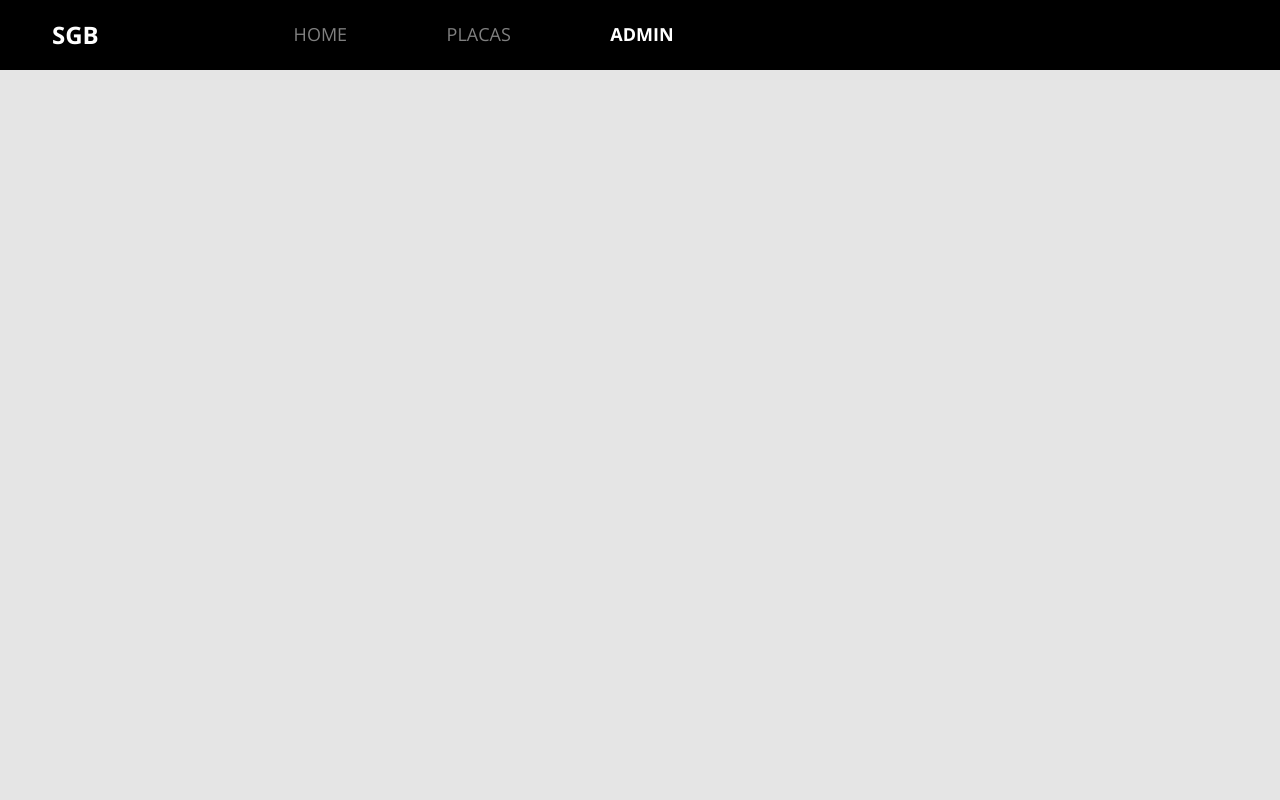
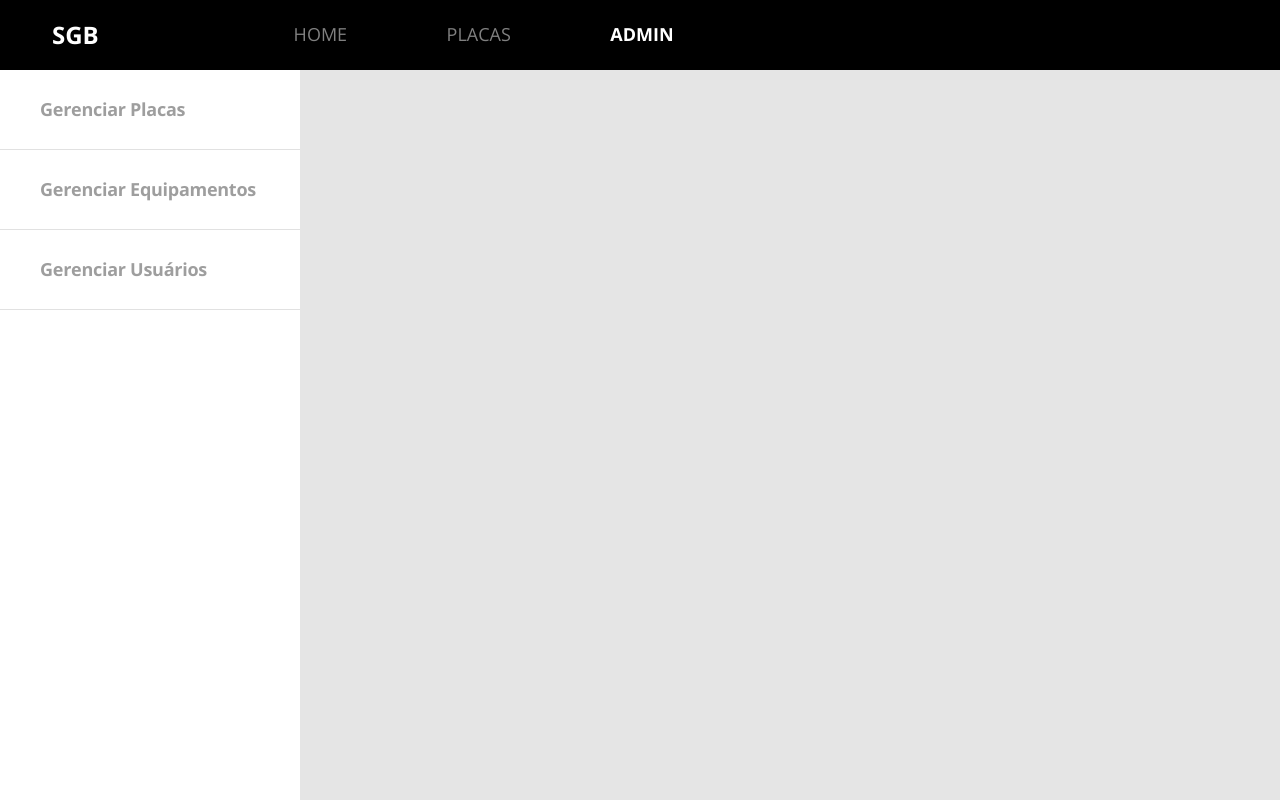
Before and after one commit to RenAxl/sgp, a React (Create React App) app in the folder frontend/: page /admin in a window 1280 px wide. Built offline with nearby package versions, Linux system fonts and the light colour scheme.

Commit message:
Frontend - Navbar Admin Layout and navigation

```diff
--- a/frontend/src/Routes.tsx
+++ b/frontend/src/Routes.tsx
@@ -3,6 +3,7 @@ import Home from "pages/Home";
 import Navbar from "components/Navbar";
 import Boards from "pages/Boards";
 import BoardInformations from "pages/BoardInformations";
+import Admin from "pages/Admin";
 
 const Routes = () => (
   <BrowserRouter>
@@ -17,6 +18,9 @@ const Routes = () => (
       <Route path="/boards/:boardId">
         <BoardInformations />
       </Route>
+      <Route path="/admin">
+        <Admin />
+      </Route>
     </Switch>
   </BrowserRouter>
 );
--- /dev/null
+++ b/frontend/src/pages/Admin/Navbar/index.tsx
@@ -0,0 +1,29 @@
+import { NavLink } from "react-router-dom";
+
+import "./styles.css";
+
+const Navbar = () => {
+  return (
+    <nav className="admin-nav-container">
+      <ul className="admin-nav-items-container">
+        <li>
+          <NavLink to="/admin/cards" className="admin-nav-item">
+            <p>Gerenciar Placas</p>
+          </NavLink>
+        </li>
+        <li>
+          <NavLink to="/admin/equipments" className="admin-nav-item">
+            <p>Gerenciar Equipamentos</p>
+          </NavLink>
+        </li>
+        <li>
+          <NavLink to="/admin/users" className="admin-nav-item">
+            <p>Gerenciar Usuários</p>
+          </NavLink>
+        </li>
+      </ul>
+    </nav>
+  );
+};
+
+export default Navbar;
--- /dev/null
+++ b/frontend/src/pages/Admin/Navbar/styles.css
@@ -0,0 +1,65 @@
+
+.admin-nav-items-container {
+    display: flex;
+    justify-content: space-around;
+    list-style-type: none;
+    margin: 0;
+    padding: 0;
+}
+
+.admin-nav-container {
+    padding: 10px;
+    background-color: #fff;
+}
+
+.admin-nav-item {
+    display: flex;
+    justify-content: center;
+    align-items: center;
+    height: 50px;
+    background-color: #F2F2F2;
+    border-radius: 100px;
+    padding: 0 10px;
+    font-size: 16px;
+    font-weight: bold;
+    letter-spacing: -0.015em;
+    color: #9E9E9E;
+}
+
+.admin-nav-item.active {
+    background: rgba(64, 123, 255, 0.3);
+    color: #407BFF;
+}
+
+.admin-nav-item p {
+    margin-bottom: 0;
+}
+
+@media (min-width: 768px) {
+    .admin-nav-item {
+        min-width: 220px;
+    }
+}
+
+@media (min-width: 1200px) {
+    .admin-nav-items-container {
+        justify-content: unset;
+        flex-direction: column;
+    }
+
+    .admin-nav-container {
+        padding: 0;
+        width: 300px;
+        height: calc(100vh - 70px);
+    }
+
+    .admin-nav-item {
+        border-radius: 0;
+        font-size: 18px;
+        height: 80px;
+        background-color: #fff;
+        border-bottom: 1px solid #E1E1E1;
+        justify-content: flex-start;
+        padding-left: 40px;
+    }
+}
--- /dev/null
+++ b/frontend/src/pages/Admin/index.tsx
@@ -0,0 +1,12 @@
+import Navbar from "./Navbar";
+import "./styles.css";
+
+const Admin = () => (
+  <div className="admin-container">
+    <Navbar />
+  <div className="admin-content">
+  </div>
+  </div>
+);
+
+export default Admin;
```
Also changed, not shown: frontend/src/pages/Admin/styles.css (added).
